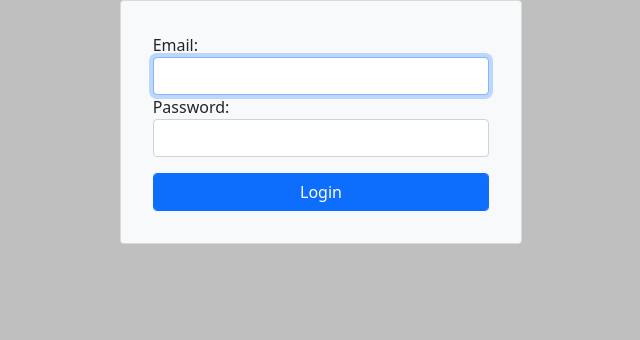
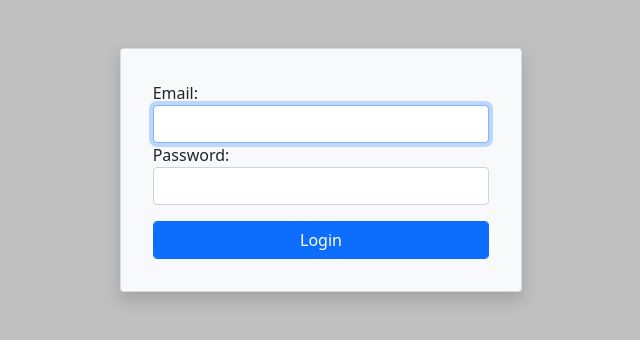
Before and after one commit to emmanuelbakare/Feedback, a Django app: page /accounts/login/ in a window 1280 px wide. Shown: the part 56-396 px from the top of the page, without its empty margins (319-959 px from the left). Run offline with Django 3.2, Linux system fonts and the light colour scheme; some libraries are stand-ins or nearby versions.

Commit message:
feedbachv1.HTML-Templatev1.1-git-ignore

```diff
--- a/accounts/templates/accounts/login.html
+++ b/accounts/templates/accounts/login.html
@@ -2,9 +2,9 @@
 
 
 {% block content %}
- <div class="row">
+ <div class="row my-5 ">
      <div class="col-md-4 offset-md-4  ">
-         <div class="card bg-light p-3">
+         <div class="card bg-light p-3 shadow">
              <div class="card-body ">
                  <form  method="post">
                         {% csrf_token %}
--- a/templates/nav.html
+++ b/templates/nav.html
@@ -19,7 +19,7 @@
                         <a class="nav-link" href="{% url 'competence:bundles' %}">Bundles</a>
                     </li>
                     <li class="nav-item">
-                        <a class="nav-link" href="{% url 'assessment:createform' %}">Assessments</a>
+                        <a class="nav-link" href="{% url 'assessment:list' %}">Assessments</a>
                     </li>
 
                 </ul>
```
Also changed, not shown: 1 other file.
